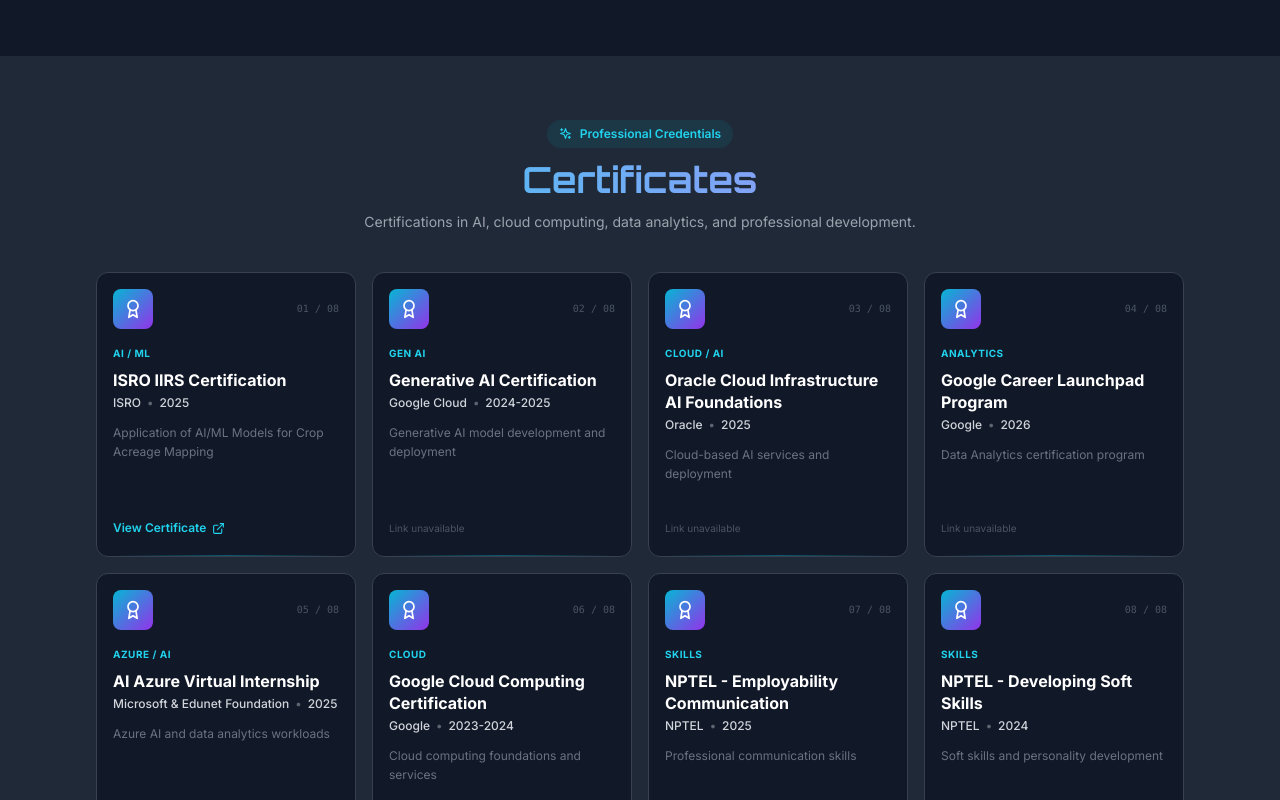
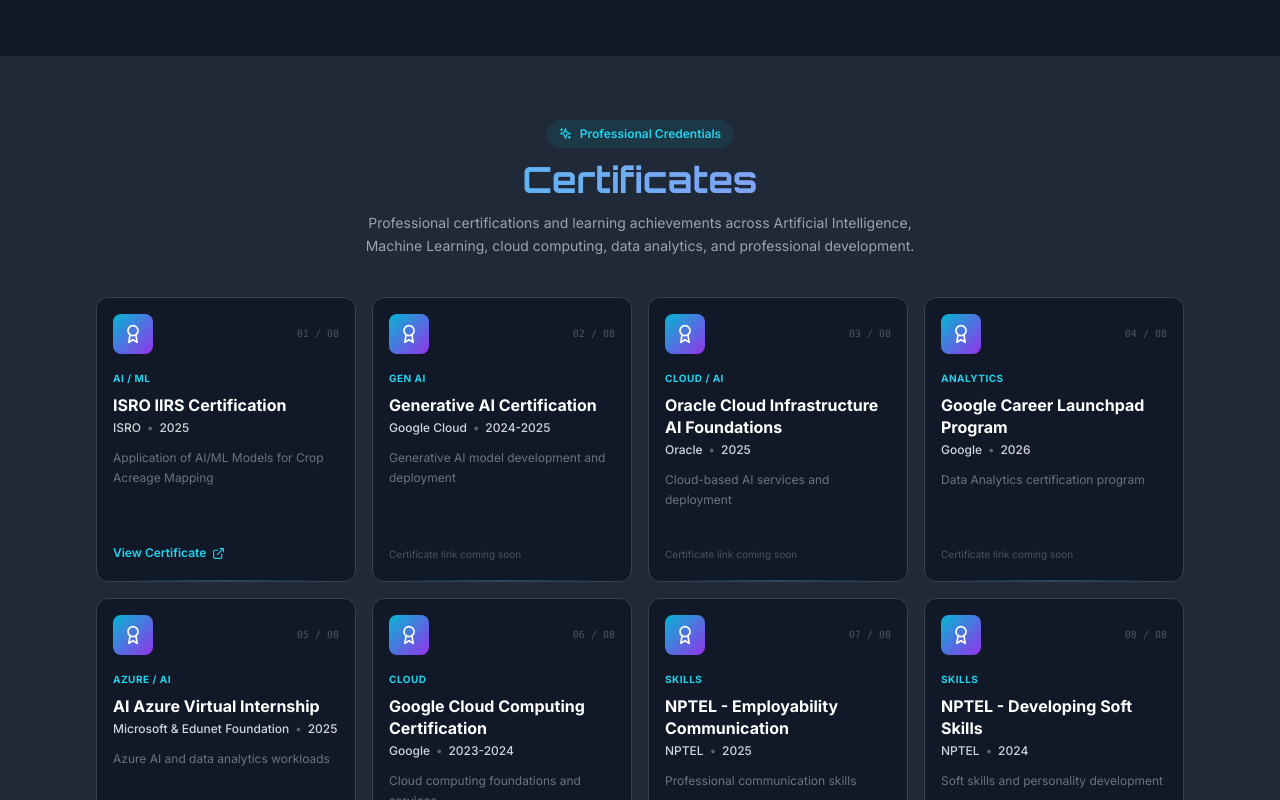
Before and after one commit to jatinkhandal001/React, a React (Vite) app: page / in a window 1280 px wide. Shown: the part 5980-6780 px from the top of the page. Built offline with nearby package versions, Linux system fonts and the light colour scheme.

Commit message:
Refactor certificate data structure and animations

```diff
--- a/src/components/Certificates.jsx
+++ b/src/components/Certificates.jsx
@@ -10,14 +10,21 @@
   const { theme } = useTheme();
   const sectionRef = useRef(null);
 
+  /*
+   * Certificate data
+   * IMPORTANT:
+   * Existing links are preserved exactly as provided.
+   */
   const certificates = [
     {
       id: 1,
       title: 'ISRO IIRS Certification',
       issuer: 'ISRO',
       date: '2025',
-      link: 'https://www.linkedin.com/posts/jatinkhandal001_isro-certificate-activity-7333334563525382144-s5Dq',
-      description: 'Application of AI/ML Models for Crop Acreage Mapping',
+      link:
+        'https://www.linkedin.com/posts/jatinkhandal001_isro-certificate-activity-7333334563525382144-s5Dq',
+      description:
+        'Application of AI/ML Models for Crop Acreage Mapping',
       category: 'AI / ML',
     },
     {
@@ -26,7 +33,8 @@
       issuer: 'Google Cloud',
       date: '2024-2025',
       link: null,
-      description: 'Generative AI model development and deployment',
+      description:
+        'Generative AI model development and deployment',
       category: 'Gen AI',
     },
     {
@@ -35,7 +43,8 @@
       issuer: 'Oracle',
       date: '2025',
       link: null,
-      description: 'Cloud-based AI services and deployment',
+      description:
+        'Cloud-based AI services and deployment',
       category: 'Cloud / AI',
     },
     {
@@ -44,7 +53,8 @@
       issuer: 'Google',
       date: '2026',
       link: null,
-      description: 'Data Analytics certification program',
+      description:
+        'Data Analytics certification program',
       category: 'Analytics',
     },
     {
@@ -52,8 +62,10 @@
       title: 'AI Azure Virtual Internship',
       issuer: 'Microsoft & Edunet Foundation',
       date: '2025',
-      link: 'https://drive.google.com/file/d/1lUcFJkcWGixEh-j84WJitrm5m1fLmVcK/view?usp=drive_link',
-      description: 'Azure AI and data analytics workloads',
+      link:
+        'https://drive.google.com/file/d/1lUcFJkcWGixEh-j84WJitrm5m1fLmVcK/view?usp=drive_link',
+      description:
+        'Azure AI and data analytics workloads',
       category: 'Azure / AI',
     },
     {
@@ -61,8 +73,10 @@
       title: 'Google Cloud Computing Certification',
       issuer: 'Google',
       date: '2023-2024',
-      link: 'https://www.linkedin.com/posts/jatinkhandal001_ai-cloudcomputing-gdsc-activity-7121384437715546112-1qi6',
-      description: 'Cloud computing foundations and services',
+      link:
+        'https://www.linkedin.com/posts/jatinkhandal001_ai-cloudcomputing-gdsc-activity-7121384437715546112-1qi6',
+      description:
+        'Cloud computing foundations and services',
       category: 'Cloud',
     },
     {
@@ -71,7 +85,8 @@
       issuer: 'NPTEL',
       date: '2025',
       link: null,
-      description: 'Professional communication skills',
+      description:
+        'Professional communication skills',
       category: 'Skills',
     },
     {
@@ -80,7 +95,8 @@
       issuer: 'NPTEL',
       date: '2024',
       link: null,
-      description: 'Soft skills and personality development',
+      description:
+        'Soft skills and personality development',
       category: 'Skills',
     },
   ];
@@ -92,6 +108,10 @@
     ['02', 'Professional'],
   ];
 
+  /*
+   * GSAP animations
+   * Lightweight and disabled for users who prefer reduced motion.
+   */
   useLayoutEffect(() => {
     const ctx = gsap.context(() => {
       const reduceMotion = window.matchMedia(
@@ -140,7 +160,12 @@
         }
       );
 
-      document.querySelectorAll('.certificate-card').forEach((card) => {
+      /*
+       * Lightweight card hover animation.
+       */
+      document
+        .querySelectorAll('.certificate-card')
+        .forEach((card) => {
           const icon = card.querySelector('.cert-icon');
 
           const enter = () => {
@@ -150,22 +175,29 @@
               ease: 'power2.out',
             });
 
+            if (icon) {
               gsap.to(icon, {
                 scale: 1.08,
                 duration: 0.2,
+                ease: 'power2.out',
               });
+            }
           };
 
           const leave = () => {
             gsap.to(card, {
               y: 0,
               duration: 0.2,
+              ease: 'power2.out',
             });
 
+            if (icon) {
               gsap.to(icon, {
                 scale: 1,
                 duration: 0.2,
+                ease: 'power2.out',
               });
+            }
           };
 
           card.addEventListener('mouseenter', enter);
@@ -177,9 +209,16 @@
     }, sectionRef);
 
     return () => {
-      document.querySelectorAll('.certificate-card').forEach((card) => {
+      document
+        .querySelectorAll('.certificate-card')
+        .forEach((card) => {
+          if (card._enter) {
             card.removeEventListener('mouseenter', card._enter);
+          }
+
+          if (card._leave) {
             card.removeEventListener('mouseleave', card._leave);
+          }
         });
 
       ctx.revert();
@@ -192,14 +231,15 @@
     <section
       ref={sectionRef}
       id="certificates"
+      aria-labelledby="certificates-title"
       className={`py-16 overflow-hidden ${
         dark ? 'bg-gray-800' : 'bg-gray-50'
       }`}
     >
       <div className="max-w-6xl mx-auto px-4 sm:px-6 lg:px-8">
 
-        {/* Header */}
-        <div className="text-center mb-10">
+        {/* ================= HEADER ================= */}
+        <header className="text-center mb-10">
           <div
             className={`inline-flex items-center gap-2 px-3 py-1.5 mb-3 rounded-full text-xs font-semibold ${
               dark
@@ -207,11 +247,18 @@
                 : 'bg-purple-500/10 text-purple-600'
             }`}
           >
-            <Sparkles size={13} />
+            <Sparkles
+              size={13}
+              aria-hidden="true"
+            />
+
+            <span>
               Professional Credentials
+            </span>
           </div>
 
           <h2
+            id="certificates-title"
             className={`text-3xl md:text-4xl font-bold ${
               dark
                 ? 'text-transparent bg-clip-text bg-gradient-to-r from-cyan-400 to-purple-400'
@@ -223,27 +270,34 @@
           </h2>
 
           <p
-            className={`mt-3 text-sm max-w-xl mx-auto ${
+            className={`mt-3 text-sm max-w-xl mx-auto leading-relaxed ${
               dark ? 'text-gray-400' : 'text-gray-600'
             }`}
           >
-            Certifications in AI, cloud computing, data analytics,
-            and professional development.
+            Professional certifications and learning achievements
+            across Artificial Intelligence, Machine Learning,
+            cloud computing, data analytics, and professional
+            development.
           </p>
-        </div>
+        </header>
 
-        {/* Cards */}
-        <div className="certificate-grid grid grid-cols-1 sm:grid-cols-2 lg:grid-cols-4 gap-4">
+        {/* ================= CERTIFICATE GRID ================= */}
+        <div
+          className="certificate-grid grid grid-cols-1 sm:grid-cols-2 lg:grid-cols-4 gap-4"
+          aria-label="Professional certifications"
+        >
           {certificates.map((cert, index) => (
             <article
               key={cert.id}
-              className={`certificate-card relative flex flex-col min-h-[285px] p-4 rounded-xl border overflow-hidden ${
+              className={`certificate-card relative flex flex-col min-h-[285px] p-4 rounded-xl border overflow-hidden transition-colors duration-200 ${
                 dark
                   ? 'bg-gray-900 border-gray-700 hover:border-cyan-500/50'
                   : 'bg-white border-gray-200 hover:border-purple-400'
               }`}
+              aria-labelledby={`certificate-${cert.id}-title`}
             >
-              {/* Top */}
+
+              {/* ================= TOP ================= */}
               <div className="flex items-center justify-between mb-4">
                 <div
                   className={`cert-icon w-10 h-10 rounded-lg flex items-center justify-center ${
@@ -251,96 +305,135 @@
                       ? 'bg-gradient-to-br from-cyan-500 to-purple-600'
                       : 'bg-gradient-to-br from-purple-500 to-blue-600'
                   }`}
+                  aria-hidden="true"
                 >
-                  <Award size={20} className="text-white" />
+                  <Award
+                    size={20}
+                    className="text-white"
+                  />
                 </div>
 
                 <span
                   className={`text-[10px] font-mono ${
-                    dark ? 'text-gray-600' : 'text-gray-400'
+                    dark
+                      ? 'text-gray-600'
+                      : 'text-gray-400'
                   }`}
+                  aria-label={`Certificate ${index + 1} of ${certificates.length}`}
                 >
-                  {String(index + 1).padStart(2, '0')} / 08
+                  {String(index + 1).padStart(2, '0')} /{' '}
+                  {String(certificates.length).padStart(2, '0')}
                 </span>
               </div>
 
-              {/* Category */}
+              {/* ================= CATEGORY ================= */}
               <span
                 className={`text-[10px] font-bold uppercase tracking-wider mb-2 ${
-                  dark ? 'text-cyan-400' : 'text-purple-600'
+                  dark
+                    ? 'text-cyan-400'
+                    : 'text-purple-600'
                 }`}
               >
                 {cert.category}
               </span>
 
-              {/* Title */}
+              {/* ================= TITLE ================= */}
               <h3
+                id={`certificate-${cert.id}-title`}
                 className={`text-base font-bold leading-snug mb-1 ${
-                  dark ? 'text-white' : 'text-gray-900'
+                  dark
+                    ? 'text-white'
+                    : 'text-gray-900'
                 }`}
               >
                 {cert.title}
               </h3>
 
-              {/* Issuer + Date */}
+              {/* ================= ISSUER ================= */}
               <p
                 className={`text-xs font-medium ${
-                  dark ? 'text-gray-300' : 'text-gray-700'
+                  dark
+                    ? 'text-gray-300'
+                    : 'text-gray-700'
                 }`}
               >
-                {cert.issuer}
-                <span className="mx-1.5 opacity-40">•</span>
+                <span>{cert.issuer}</span>
+
+                <span
+                  className="mx-1.5 opacity-40"
+                  aria-hidden="true"
+                >
+                  •
+                </span>
+
+                <time dateTime={cert.date}>
                   {cert.date}
+                </time>
               </p>
 
-              {/* Description */}
+              {/* ================= DESCRIPTION ================= */}
               <p
                 className={`text-xs leading-relaxed mt-3 ${
-                  dark ? 'text-gray-500' : 'text-gray-500'
+                  dark
+                    ? 'text-gray-500'
+                    : 'text-gray-500'
                 }`}
               >
                 {cert.description}
               </p>
 
-              {/* Button */}
+              {/* ================= ACTION ================= */}
               <div className="mt-auto pt-4">
                 {cert.link ? (
                   <a
                     href={cert.link}
                     target="_blank"
                     rel="noopener noreferrer"
-                    className={`inline-flex items-center gap-1.5 text-xs font-semibold ${
-                      dark ? 'text-cyan-400' : 'text-purple-600'
+                    aria-label={`View ${cert.title} certificate`}
+                    className={`inline-flex items-center gap-1.5 text-xs font-semibold rounded-md px-2 py-1 -ml-2 transition-all duration-200 focus:outline-none focus:ring-2 ${
+                      dark
+                        ? 'text-cyan-400 hover:text-cyan-300 hover:bg-cyan-400/10 focus:ring-cyan-400/50'
+                        : 'text-purple-600 hover:text-purple-700 hover:bg-purple-500/10 focus:ring-purple-500/40'
                     }`}
                   >
-                    View Certificate
-                    <ExternalLink size={13} />
+                    <span>View Certificate</span>
+
+                    <ExternalLink
+                      size={13}
+                      aria-hidden="true"
+                    />
                   </a>
                 ) : (
                   <span
                     className={`text-[10px] ${
-                      dark ? 'text-gray-600' : 'text-gray-400'
+                      dark
+                        ? 'text-gray-600'
+                        : 'text-gray-400'
                     }`}
                   >
-                    Link unavailable
+                    Certificate link coming soon
                   </span>
                 )}
               </div>
 
-              {/* Bottom accent */}
+              {/* ================= BOTTOM ACCENT ================= */}
               <div
                 className={`absolute bottom-0 left-4 right-4 h-px ${
                   dark
                     ? 'bg-gradient-to-r from-transparent via-cyan-500/40 to-transparent'
                     : 'bg-gradient-to-r from-transparent via-purple-400/40 to-transparent'
                 }`}
+                aria-hidden="true"
               />
             </article>
           ))}
         </div>
 
-        {/* Stats */}
-        <div className="certificate-stats grid grid-cols-2 md:grid-cols-4 gap-3 mt-8">
+        {/* ================= STATS ================= */}
+        <div
+          className="certificate-stats grid grid-cols-2 md:grid-cols-4 gap-3 mt-8"
+          aria-label="Certificate statistics"
+        >
           {stats.map(([value, label]) => (
             <div
               key={label}
@@ -352,7 +445,9 @@
             >
               <span
                 className={`text-xl font-bold ${
-                  dark ? 'text-cyan-400' : 'text-purple-600'
+                  dark
+                    ? 'text-cyan-400'
+                    : 'text-purple-600'
                 }`}
               >
                 {value}
@@ -360,7 +455,9 @@
 
               <span
                 className={`text-xs ${
-                  dark ? 'text-gray-400' : 'text-gray-600'
+                  dark
+                    ? 'text-gray-400'
+                    : 'text-gray-600'
                 }`}
               >
                 {label}
```
Lines whose indentation alone changed are shown as unchanged.
